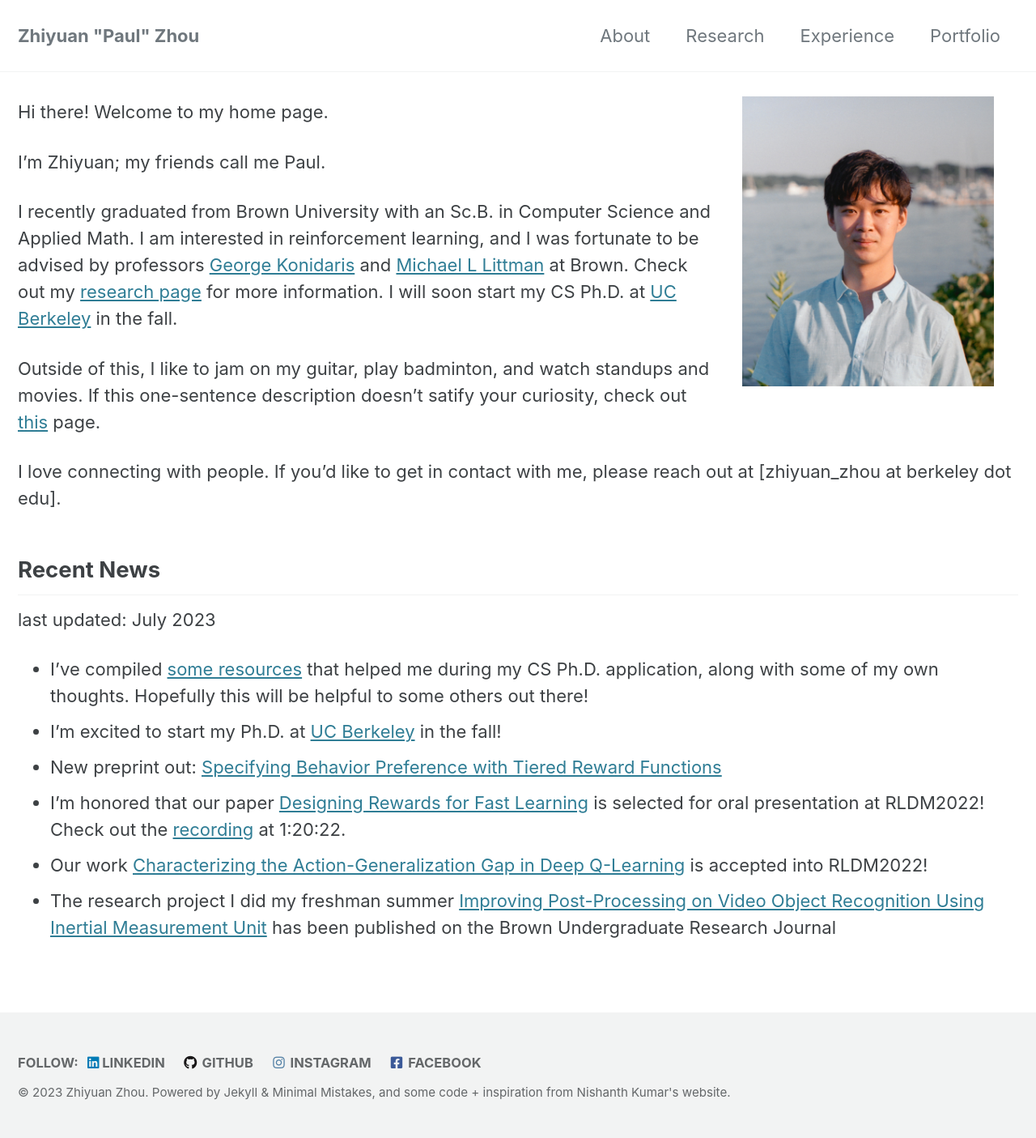
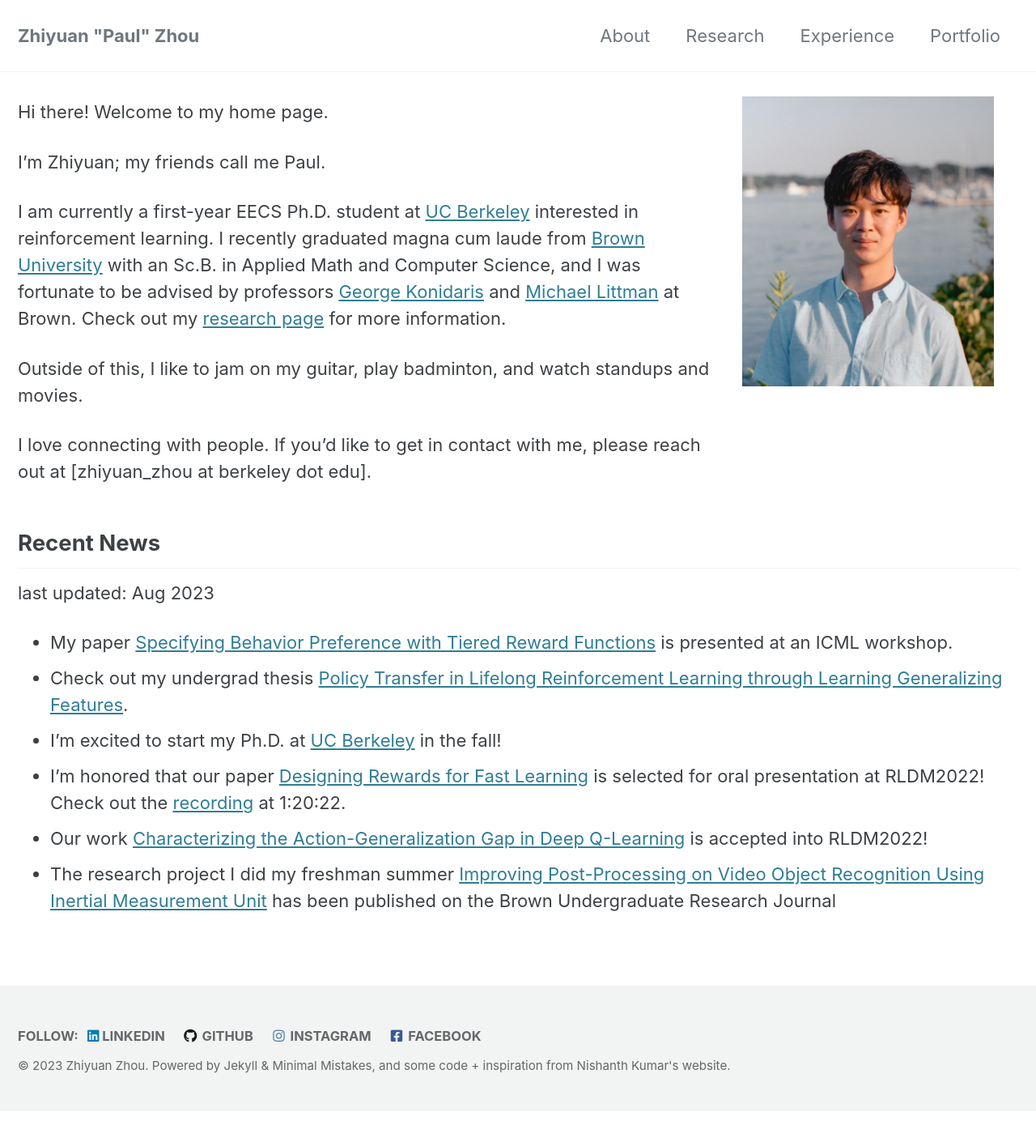
Before and after one commit to zhouzypaul/zhouzypaul.github.io, a Jekyll site: the page built from index.md, in a window 1280 px wide. Shown: the whole page at 81% size. Built offline with Jekyll 4.4.1, drawn with Linux system fonts in a browser that asks for light colours; cached includes are drawn as plain includes; after the commit the page ends 1372 px from its top, so only the background shows below that.

Commit message:
phd update

```diff
--- a/index.md
+++ b/index.md
@@ -12,17 +12,18 @@ Hi there! Welcome to my home page.
 
 I'm Zhiyuan; my friends call me Paul.
 
-I recently graduated from Brown University with an Sc.B. in Computer Science and Applied Math. I am interested in reinforcement learning, and I was fortunate to be advised by professors [George Konidaris](https://cs.brown.edu/people/gdk/) and [Michael L Littman](https://www.littmania.com) at Brown. Check out my [research page](/research/) for more information. I will soon start my CS Ph.D. at [UC Berkeley](https://www.berkeley.edu) in the fall.
+I am currently a first-year EECS Ph.D. student at [UC Berkeley](https://www.berkeley.edu) interested in reinforcement learning.
+I recently graduated magna cum laude from [Brown University](https://www.brown.edu) with an Sc.B. in Applied Math and Computer Science, and I was fortunate to be advised by professors [George Konidaris](https://cs.brown.edu/people/gdk/) and [Michael Littman](https://www.littmania.com) at Brown. Check out my [research page](/research/) for more information.
 
-Outside of this, I like to jam on my guitar, play badminton, and watch standups and movies. If this one-sentence description doesn't satify your curiosity, check out [this](/personal/) page.
+Outside of this, I like to jam on my guitar, play badminton, and watch standups and movies.
 
 I love connecting with people. If you'd like to get in contact with me, please reach out at [zhiyuan_zhou at berkeley dot edu].
 
 ## Recent News
-last updated: July 2023
-- I've compiled [some resources](/grad_school_apps/) that helped me during my CS Ph.D. application, along with some of my own thoughts. Hopefully this will be helpful to some others out there!
+last updated: Aug 2023
+- My paper [Specifying Behavior Preference with Tiered Reward Functions](https://arxiv.org/abs/2212.03733) is presented at an ICML workshop.
+- Check out my undergrad thesis [Policy Transfer in Lifelong Reinforcement Learning through Learning Generalizing Features](https://cs.brown.edu/media/filer_public/c2/72/c272a1f8-1186-4a85-8f97-cfe8a1a7278a/zhouzhiyuan_honors_thesis.pdf).
 - I'm excited to start my Ph.D. at [UC Berkeley](https://www.berkeley.edu) in the fall!
-- New preprint out: [Specifying Behavior Preference with Tiered Reward Functions](https://arxiv.org/abs/2212.03733)
 - I'm honored that our paper [Designing Rewards for Fast Learning](https://arxiv.org/abs/2205.15400?context=cs.AI) is selected for oral presentation at RLDM2022! Check out the [recording](https://brown.hosted.panopto.com/Panopto/Pages/Viewer.aspx?id=7adfa2ab-3dde-46ab-b69e-aea800efe5ef) at 1:20:22.
 - Our work [Characterizing the Action-Generalization Gap in Deep Q-Learning](https://arxiv.org/abs/2205.05588) is accepted into RLDM2022!
 - The research project I did my freshman summer [Improving Post-Processing on Video Object Recognition Using Inertial Measurement Unit](https://brownresearchclub.weebly.com/spring-2022.html) has been published on the Brown Undergraduate Research Journal
```
Also changed, not shown: _pages/grad_school_apps.md (+2 -2 lines), _pages/personal.md (+0 -5 lines), _pages/research.md (+35 -38 lines), 2 other files.
